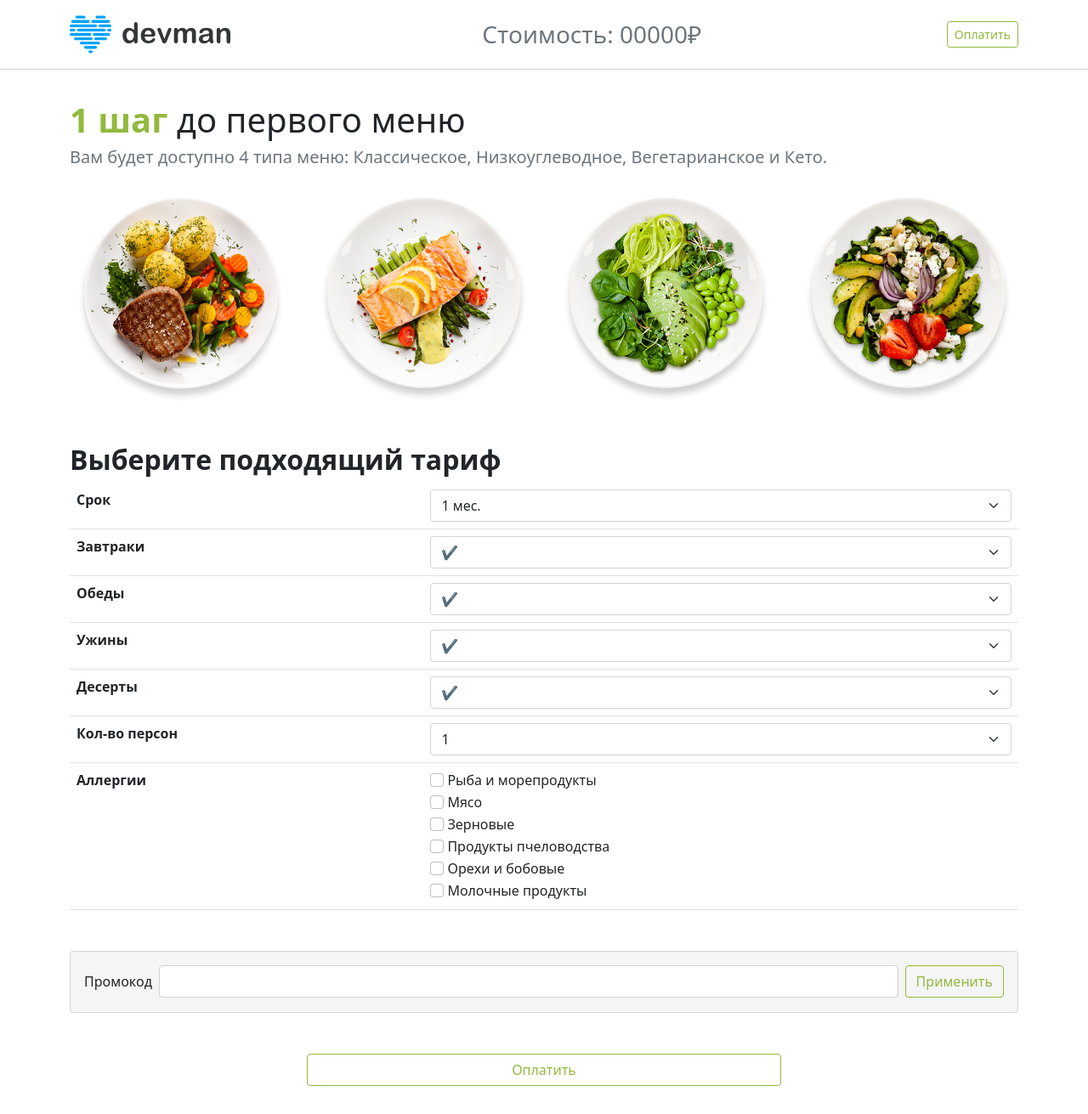
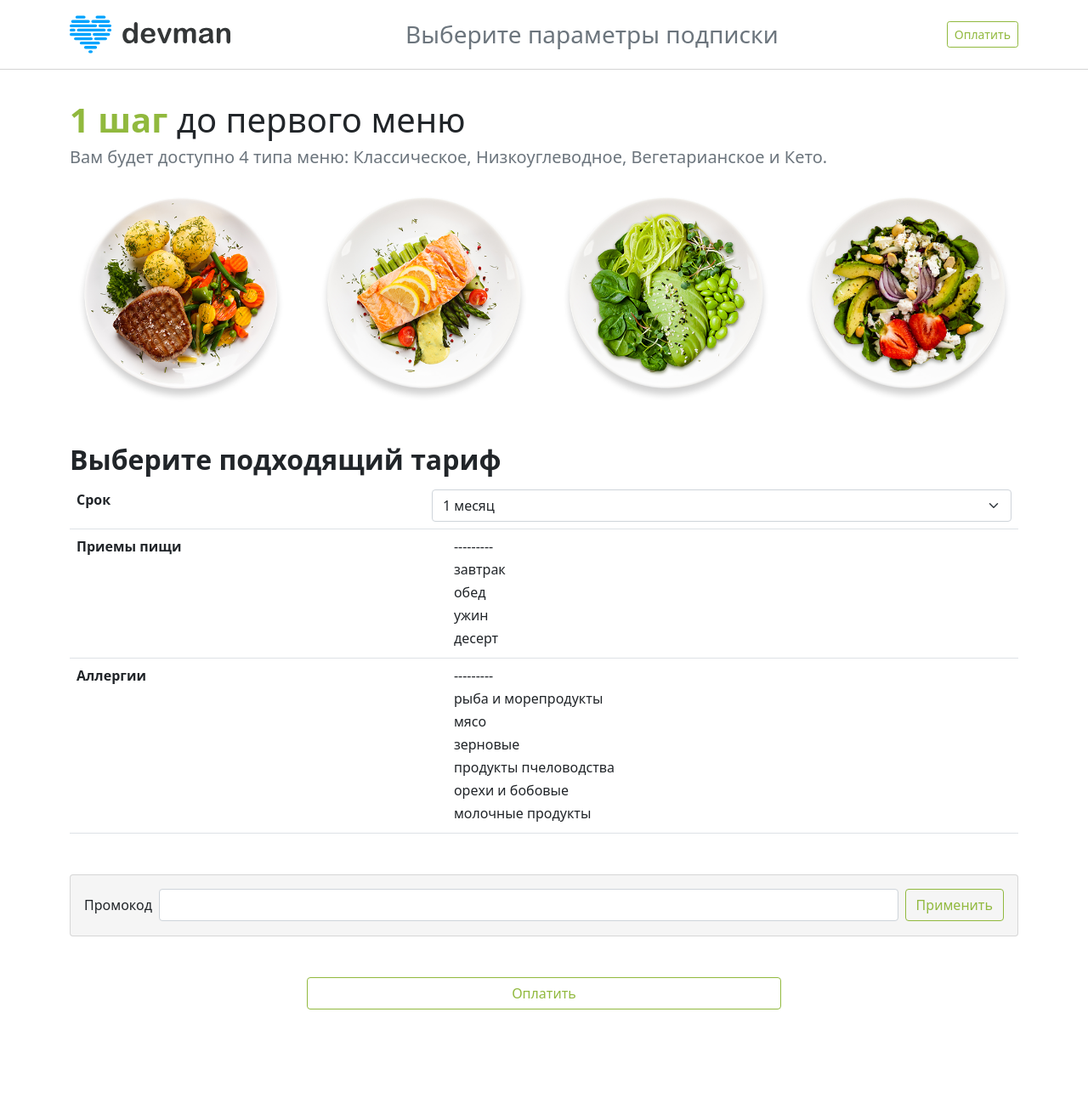
Before and after one commit to DKonst21/food_plan, a Django app: template templates/order.html in a window 1280 px wide. Shown: the top 1311 px of the page at 85% size. After the commit the page ends 1188 px from the top, so only its background shows below. Run offline with Django 4.2, Linux system fonts and the light colour scheme; the template is opened without the code that fills it: values that come from a table or form of the project are taken from there, others are empty; parts of the project's set-up code (start-up, migrations or seed data) failed here and were passed over.

Commit message:
Add subscription model, logic, payment logic

```diff
--- a/cuisine/admin.py
+++ b/cuisine/admin.py
@@ -1,6 +1,7 @@
 from django.contrib import admin
 
-from .models import Dish
+from .models import Dish, Subscription
 
 
 admin.site.register(Dish)
+admin.site.register(Subscription)
--- a/cuisine/forms.py
+++ b/cuisine/forms.py
@@ -1,8 +1,16 @@
 from django.contrib.auth.models import User
 from django.contrib.auth.forms import UserCreationForm
+from django.forms import ModelForm
+from .models import Subscription
 
 
 class RegisterForm(UserCreationForm):
     class Meta:
         model = User
         fields = ['username', 'email', 'password1', 'password2']
+
+
+class SubscriptionForm(ModelForm):
+    class Meta:
+        model = Subscription
+        fields = ['period', 'meal_types', 'allergy_types']
--- a/cuisine/models.py
+++ b/cuisine/models.py
@@ -1,8 +1,10 @@
+from django.contrib.auth.models import User
 from django.db import models
-# from django.template.defaultfilters import slugify
 from django.urls import reverse
+from django.utils import timezone
 
 from autoslug import AutoSlugField
+from multiselectfield import MultiSelectField
 
 
 class Dish(models.Model):
@@ -37,3 +39,33 @@
 
     def __str__(self):
         return self.name
+
+
+class Subscription(models.Model):
+    PERIOD = (
+        ('1', '1 месяц'),
+        ('3', '3 месяца'),
+        ('6', '6 месяцев'),
+        ('12', '12 месяцев')
+    )
+    ALLERGENS = (
+        ('FISH', 'рыба и морепродукты'),
+        ('MEAT', 'мясо'),
+        ('CEREAL', 'зерновые'),
+        ('HONEY', 'продукты пчеловодства'),
+        ('NUTS', 'орехи и бобовые'),
+        ('MILK', 'молочные продукты'),
+    )
+    MEAL_TYPES = (
+        ('BREAKFAST', 'завтрак'),
+        ('LUNCH', 'обед'),
+        ('DINNER', 'ужин'),
+        ('DESSERT', 'десерт'),
+    )
+    user = models.ForeignKey(User, verbose_name='Пользователь', on_delete=models.CASCADE)
+    is_paid = models.BooleanField('Статус оплаты', default=False)
+    period = models.CharField('Период', choices=PERIOD, default='1', max_length=10)
+    started_at = models.DateTimeField('дата начала', default=timezone.now)
+    ends_at = models.DateTimeField('дата окончания')
+    meal_types = MultiSelectField('тип приема пищи', choices=MEAL_TYPES, max_length=50)
+    allergy_types = MultiSelectField('аллергены', choices=ALLERGENS, max_length=50)
--- a/templates/order.html
+++ b/templates/order.html
@@ -1,4 +1,6 @@
 {% load static %}
+{% load myfilter %}
+
 <!DOCTYPE html>
 <html lang="en">
 
@@ -12,14 +14,25 @@
     <link rel="icon" type="image/x-icon" href={% static 'img/favicon.ico' %}>
     <title>Foodplan 2021 - Меню на неделю FOODPLAN</title>
 </head>
-<body>
+<body onpageshow="calculate()">
     <header>
         <nav class="navbar navbar-expand-md navbar-light fixed-top navbar__opacity">
             <div class="container">
                 <a class="navbar-brand" href="{% url "index" %}">
                     <img src="{% static "img/logo.8d8f24edbb5f.svg" %}" height="55" width="189" alt="">
                 </a>
-                <h3 class="text-secondary mt-2 me-2">Стоимость: 00000₽</h3>
+                <h3 id="total_price" class="text-secondary mt-2 me-2">Выберите параметры подписки</h3>
+                <script>
+                    function calculate(){
+                        dietCost = Number(document.getElementById("period").value);
+                        total = dietCost;
+                        if (total > 0){
+                            document.getElementById("total_price").innerHTML = total;
+                        } else {
+                            document.getElementById("total_price").innerHTML = ("Выберите параметры подписки");
+                        }
+                    }
+                </script>
                 <button form="order" type="submit" class="btn shadow-none btn-sm btn-outline-success foodplan_green foodplan__border_green">Оплатить</button>
             </div>
         </nav>
@@ -64,108 +77,34 @@
                     </div>
                 </div>
                 <h2><strong>Выберите подходящий тариф</strong></h2>
-                <form id="order">
+                <form id="order" method="post">
+                {% csrf_token %}
                 <table class="table text-center text-truncate mb-5">
                     <tbody>
                         <tr>
                             <th scope="row" class="text-start">Срок</th>
                             <td>
-                                <select class="form-select">
-                                    <option value="0" selected>1 мес.</option>
-                                    <option value="1">3 мес.</option>
-                                    <option value="2">6 мес.</option>
-                                    <option value="3">12 мес.</option>
-                                </select>
+                                {{ form.period|addclass:"form-select" }}
                             </td>
                         </tr>
                         <tr>
-                            <th scope="row" class="text-start">Завтраки</th>
+                            <th scope="row" class="text-start">Приемы пищи</th>
                             <td>
-                                <select name="select1" class="form-select">
-                                    <option value="0" selected>&#10004;</option>
-                                    <option value="1">&#10008;</option>
-                                </select>
-                            </td>
-                        </tr>
-                        <tr>
-                            <th scope="row" class="text-start">Обеды</th>
-                            <td>
-                                <select name="select2" class="form-select">
-                                    <option value="0" selected>&#10004;</option>
-                                    <option value="1">&#10008;</option>
-                                </select>
-                            </td>
-                        </tr>
-                        <tr>
-                            <th scope="row" class="text-start">Ужины</th>
-                            <td>
-                                <select name="select3" class="form-select">
-                                    <option value="0" selected>&#10004;</option>
-                                    <option value="1">&#10008;</option>
-                                </select>
-                            </td>
-                        </tr>
-                        <tr>
-                            <th scope="row" class="text-start">Десерты</th>
-                            <td>
-                                <select name="select4" class="form-select">
-                                    <option value="0" selected>&#10004;</option>
-                                    <option value="1">&#10008;</option>
-                                </select>
-                            </td>
-                        </tr>
-                        <tr>
-                            <th scope="row" class="text-start">Кол-во персон</th>
-                            <td>
-                                <select name="select5" class="form-select">
-                                    <option value="0" selected>1</option>
-                                    <option value="1">2</option>
-                                    <option value="2">3</option>
-                                    <option value="3">4</option>
-                                    <option value="4">5</option>
-                                    <option value="5">6</option>
-                                </select>
+                                {% for meal_type in form.meal_types %}
+                                <div class="form-check d-flex justify-content-start">
+                                    <div>{{ meal_type }}</div>
+                                </div>
+                                {% endfor %}
                             </td>
                         </tr>
                         <tr>
                             <th scope="row" class="text-start">Аллергии</th>
                             <td>
-                                <div class="form-check d-flex justify-content-start">
-                                    <input class="form-check-input me-1 foodplan_checked-green" type="checkbox" value="" name="allergy1">
-                                    <label class="form-check-label" for="allergy1">
-                                        Рыба и морепродукты
-                                    </label>
-                                </div>
-                                <div class="form-check d-flex justify-content-start">
-                                    <input class="form-check-input me-1 foodplan_checked-green" type="checkbox" value="" name="allergy2">
-                                    <label class="form-check-label" for="allergy2">
-                                        Мясо
-                                    </label>
-                                </div>
-                                <div class="form-check d-flex justify-content-start">
-                                    <input class="form-check-input me-1 foodplan_checked-green" type="checkbox" value="" name="allergy3">
-                                    <label class="form-check-label" for="allergy3">
-                                        Зерновые
-                                    </label>
-                                </div>
-                                <div class="form-check d-flex justify-content-start">
-                                    <input class="form-check-input me-1 foodplan_checked-green" type="checkbox" value="" name="allergy3">
-                                    <label class="form-check-label" for="allergy3">
-                                        Продукты пчеловодства
-                                    </label>
-                                </div>
-                                <div class="form-check d-flex justify-content-start">
-                                    <input class="form-check-input me-1 foodplan_checked-green" type="checkbox" value="" name="allergy3">
-                                    <label class="form-check-label" for="allergy3">
-                                        Орехи и бобовые
-                                    </label>
-                                </div>
-                                <div class="form-check d-flex justify-content-start">
-                                    <input class="form-check-input me-1 foodplan_checked-green" type="checkbox" value="" name="allergy3">
-                                    <label class="form-check-label" for="allergy3">
-                                        Молочные продукты
-                                    </label>
-                                </div>
+                                {% for allergy_type in form.allergy_types %}
+                                    <div class="form-check d-flex justify-content-start">
+                                        <div>{{ allergy_type }}</div>
+                                    </div>
+                                {% endfor %}
                             </td>
                         </tr>
                     </tbody>
```
Also changed, not shown: cuisine/views.py (+42 -2 lines), foodplan/settings.py (+6 -1 lines), cuisine/migrations/0002_subscription.py (added).
